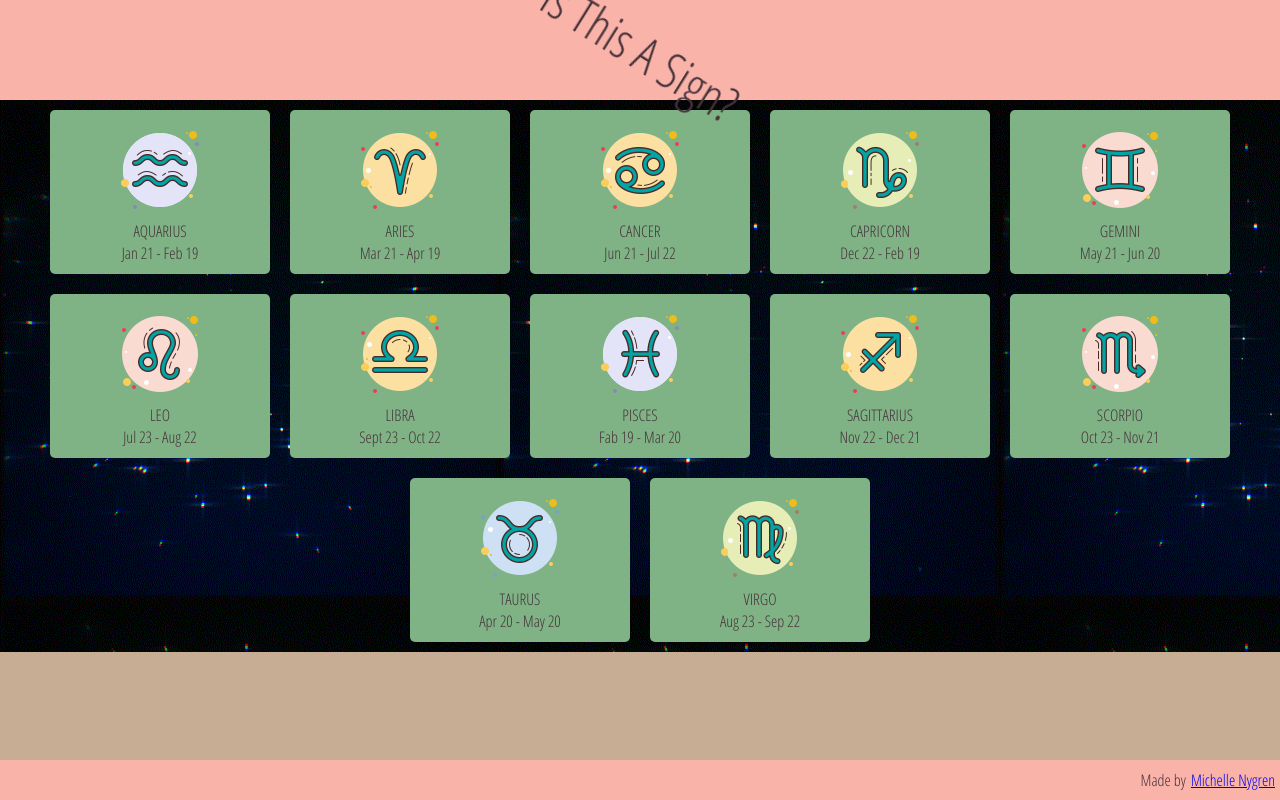
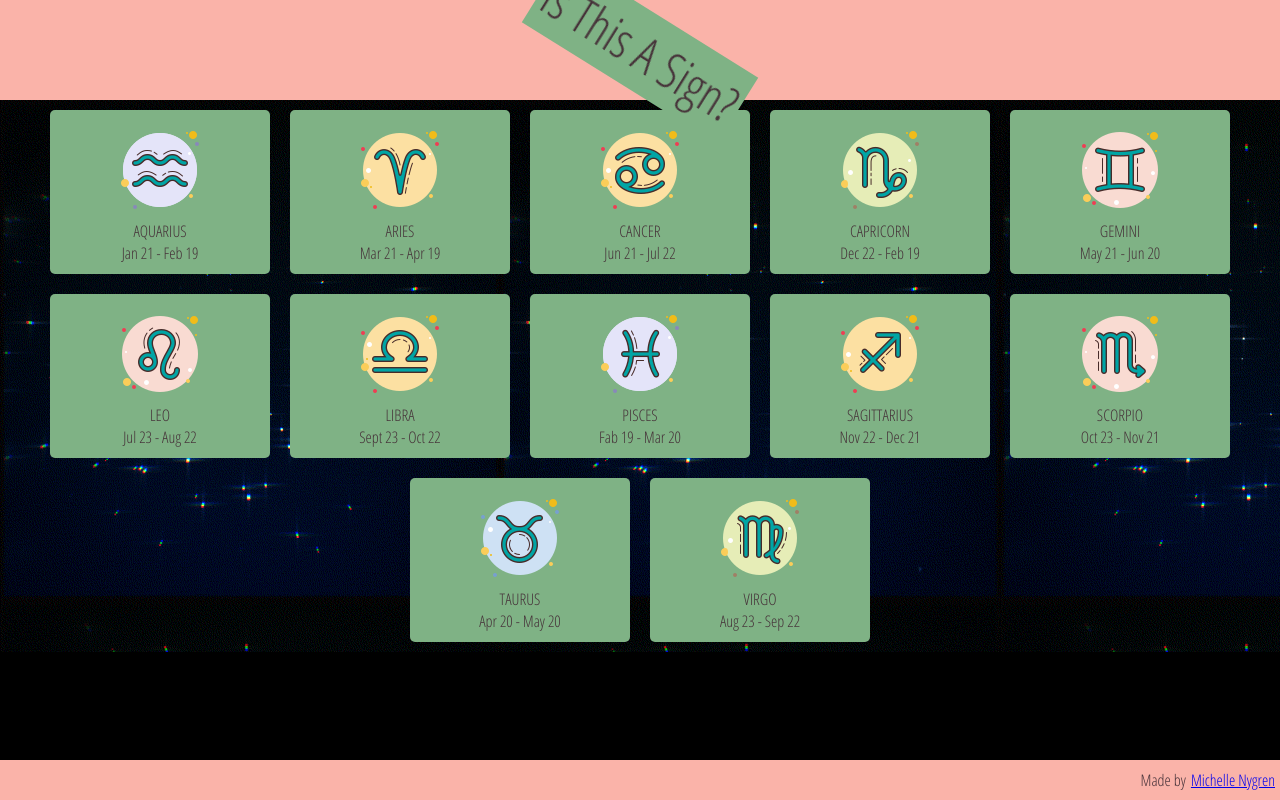
Before and after one commit to michellerenehey/react-zodiak, a React (Create React App) app: page / in a window 1280 px wide. Built offline with nearby package versions, Linux system fonts and the light colour scheme.

Commit message:
updated header

```diff
--- a/src/App.css
+++ b/src/App.css
@@ -8,7 +8,7 @@ body {
   --color5: #ed6b86;
   --header-height: 40px;
   font-family: 'Open Sans Condensed', sans-serif;
-  background-color: var(--color2);
+  background-color: black;
 }
 
 .App {
--- a/src/components/Header/Header.css
+++ b/src/components/Header/Header.css
@@ -12,6 +12,8 @@ header {
   animation-name: spin;
   animation-duration: 5000ms;
   animation-iteration-count: infinite;
+  background-color: var(--color3);
+  padding: 5px;
 }
 
 @keyframes spin {
```
